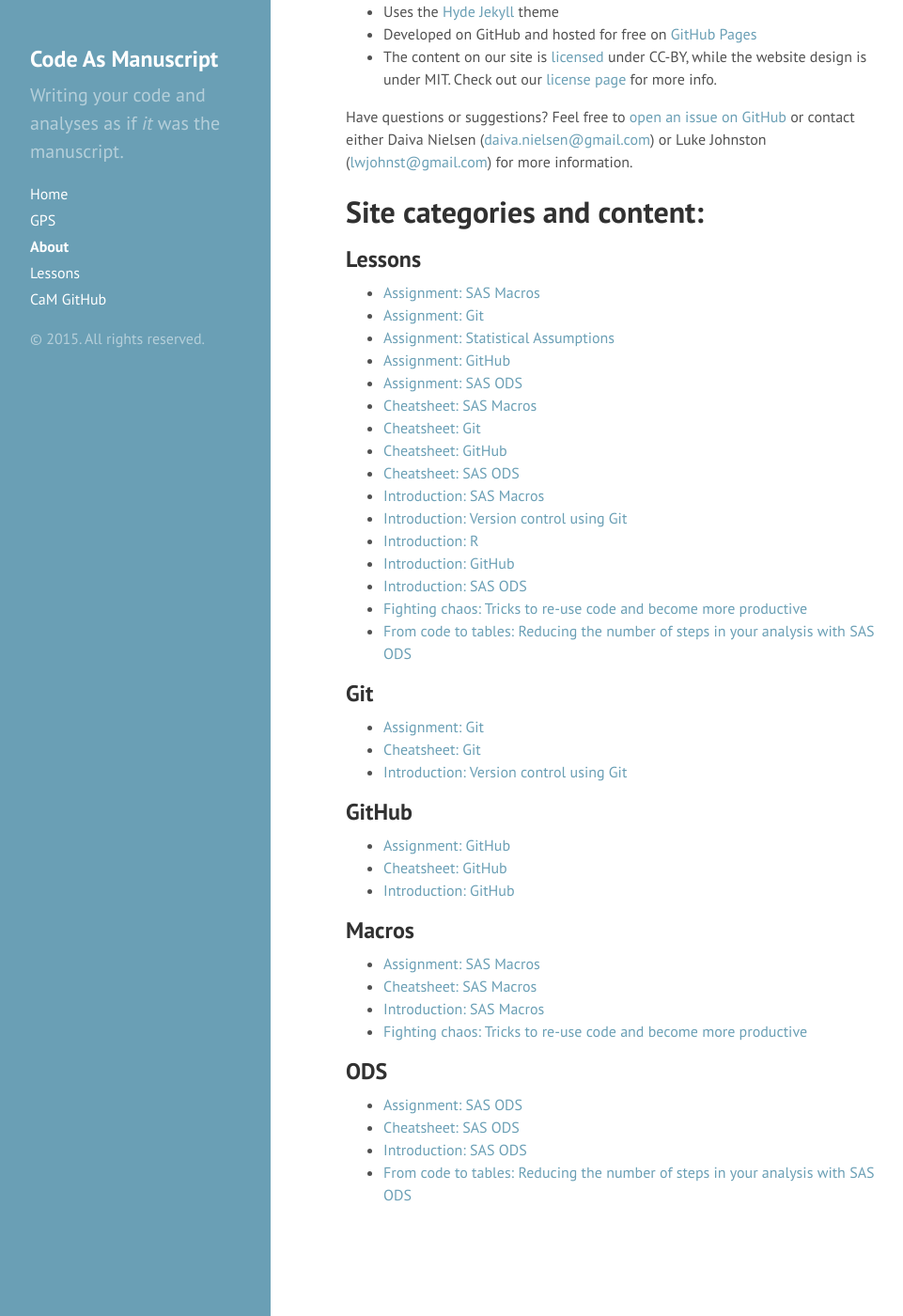
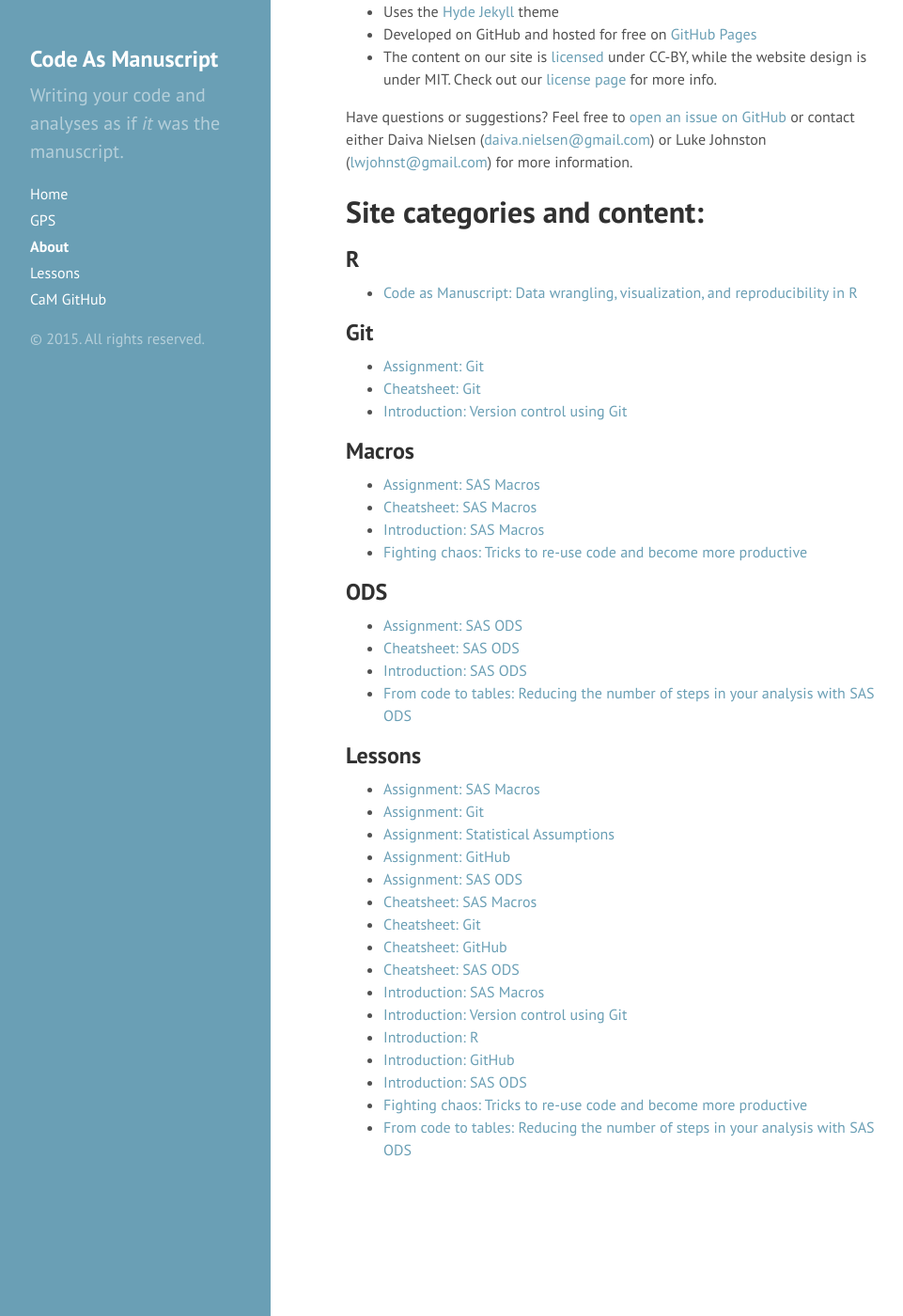
Before and after one commit to thesarahmeister/workshops, a Jekyll site: the page built from about.md, in a window 1280 px wide and 1400 px high, scrolled down 510 px. Shown: the whole window at 94% size, without its empty margins (0-961 px from the left). Built offline with Jekyll 4.4.1, drawn with Linux system fonts in a browser that asks for light colours; Markdown is read by kramdown in place of the engine named in the settings.

Commit message:
Added R categories to config

```diff
--- a/_config.yml
+++ b/_config.yml
@@ -1,5 +1,5 @@
 # Dependencies
-markdown:         redcarpet
+markdown:         kramdown
 highlighter:      pygments
 
 # Permalinks
@@ -21,6 +21,6 @@ version:          2.1.0
 github:
   repo:           https://github.com/codeasmanuscript
 
-lesson-list: [Git, GitHub, Macros, ODS]
-category-list: [Lessons, Git, GitHub, Macros, ODS]
+lesson-list: [Git, Intro, Plotting, Wrangling, Rmarkdown, Macros, ODS]
+category-list: [R, Git, Macros, ODS, Lessons]
 tag-list: [Lessons, Git, GitHub, Macros, ODS, Assignment, Slides, Cheatsheet]
```
